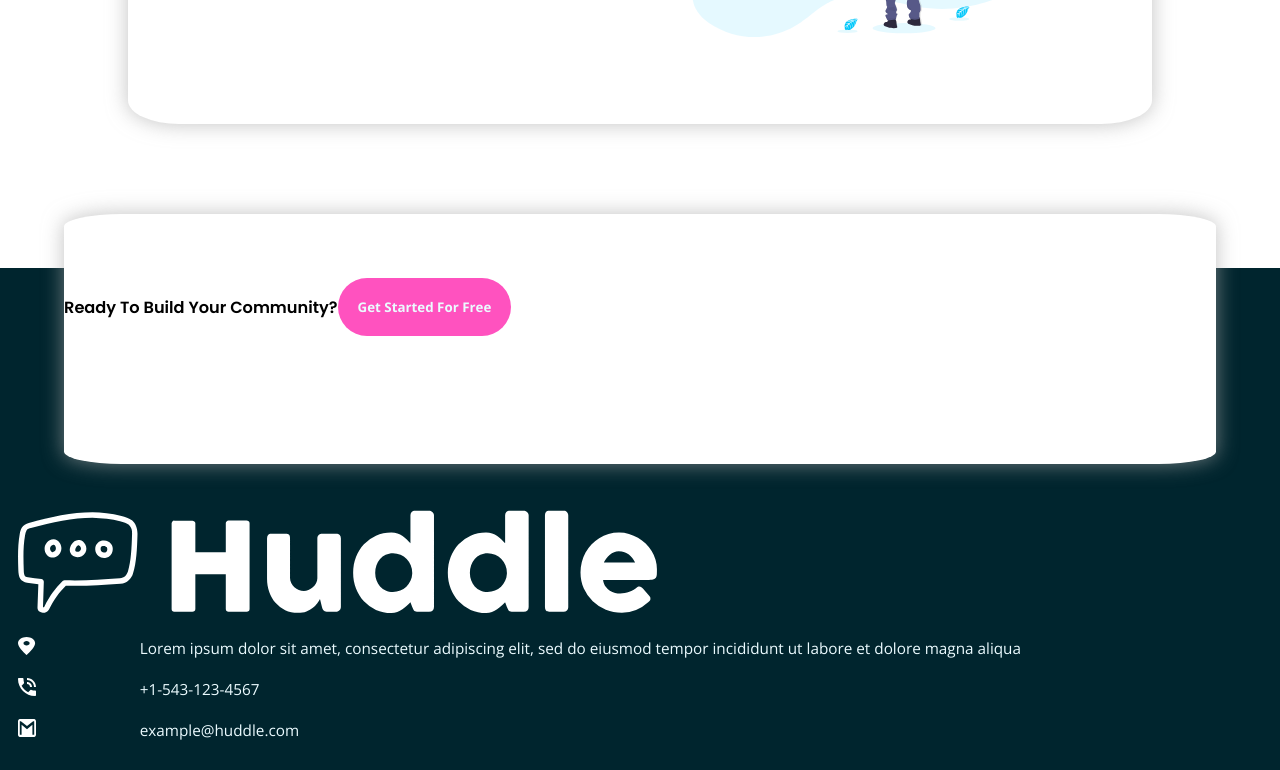
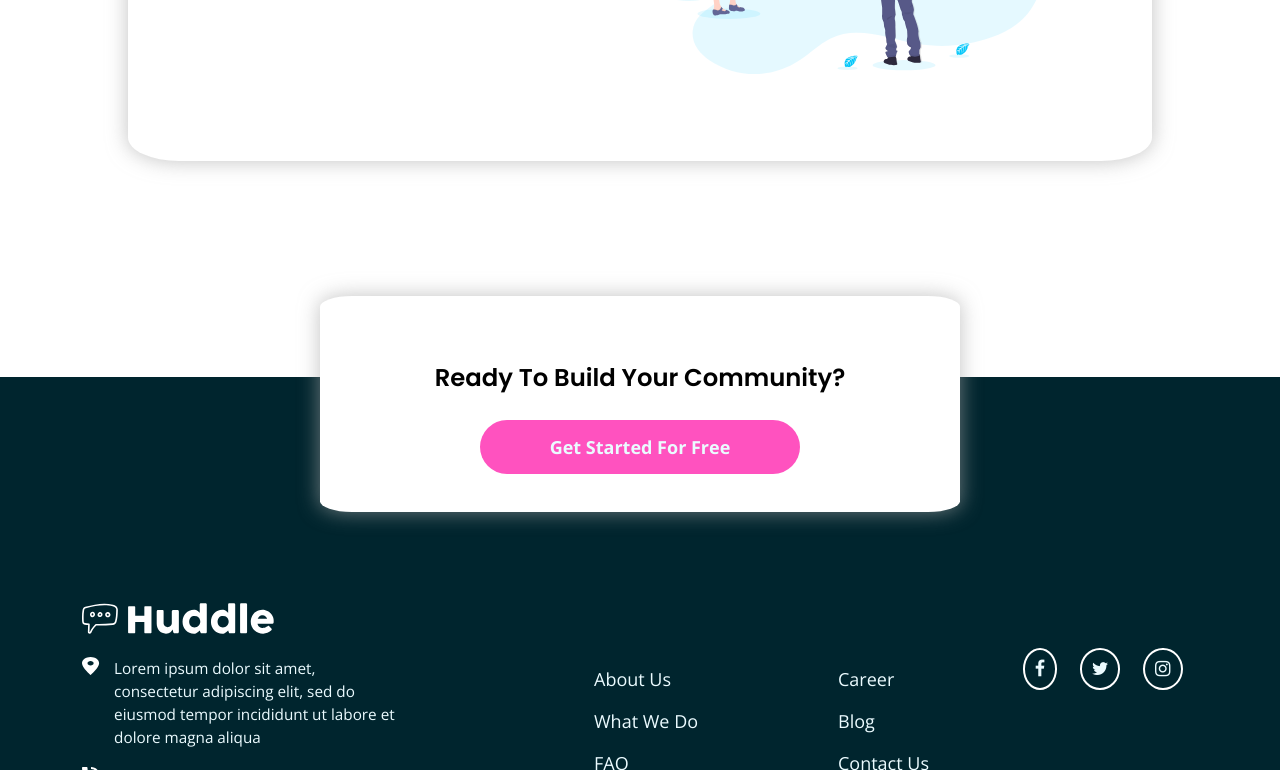
Before and after one commit to RyanWickham/Huddle-landing-page-with-alternating-feature-blocks, a plain HTML site: page index.html in a window 1280 px wide. Shown: the part 2030-2800 px from the top of the page. Drawn offline with nearby package versions, Linux system fonts and the light colour scheme.

Commit message:
finish desktop layout

```diff
--- a/index.html
+++ b/index.html
@@ -126,21 +126,19 @@
           </section>
         </div>
 
-        <div class="footer-quick-link">
         <div class='link-group-1'>
-            <section>About</section>
-            <section>Us</section>
+          <section>About Us</section>
           <section>What We Do</section>
           <section>FAQ</section>
         </div>
 
-          <div clas='link-group-2'>
+        <div class='link-group-2'>
           <section>Career</section>
           <section>Blog</section>
           <section>Contact Us</section>
         </div>
-        </div>
 
+        <div class='footer-social-columns'>
         <div class="footer-social-icons">
           <i class="fa fa-facebook-f fa-1x"></i>
           <i class="fa fa-twitter fa-1x"></i>
@@ -149,6 +147,7 @@
 
         <div class='copyright-info'>
             &copy; Copyright 2018 Huddle. All rights reserved.
+        </div>
         </div>
       </div>
 
--- a/styles.css
+++ b/styles.css
@@ -125,7 +125,12 @@ header {
     }
 
     .top-section-content img {
-        margin: auto 0 auto auto;
+        margin: auto 0 auto 6em;
+        width: 100%;
+    }
+
+    .top-section-content button {
+        font-size: 1rem;
     }
 }
 
@@ -176,6 +181,23 @@ header {
     width: 90%;
 }
 
+@media only screen and (min-width: 1000px) {
+    #buildYourCommunity {
+        display: flex;
+        flex-direction: column;
+        width: 50%;
+        padding: 3% 0;
+        font-size: 1.5em;
+    }
+
+    #buildYourCommunity > button {
+        width: 50%;
+        margin: 0 auto;
+        height: 3rem;
+        font-size: 1rem;
+    }
+}
+
 /****** Footer *****/
 
 footer {
@@ -187,6 +209,10 @@ footer {
     font-weight: 400;
     margin: 0;
     padding: 0;
+
+    /*fixes so footer is always connected to bottom*/
+    /*has white space under footer without, why????*/
+    padding-bottom: 0.1em;
 }
 
 .footer-content {
@@ -219,7 +245,7 @@ footer section p {
    margin: 0 auto 0 0;
 }
 
-.footer-quick-link {
+.link-group-1 {
     margin-top: 2.5em;
 }
 
@@ -247,3 +273,42 @@ footer section p {
 .attribution a {
     color: hsl(322, 100%, 66%);
 }
+
+@media only screen and (min-width: 1000px) {
+    .footer-content {
+        display: flex;
+        align-content: center;
+    }
+
+    .footer-contact-info {
+        width: 30%;
+        padding: 0 5%;
+        margin: auto 0;
+    }
+
+    .link-group-1 {
+        margin: auto 0;
+        width: 10em;
+        padding-left: 5%;
+    }
+
+    .link-group-2 {
+        margin: auto 0;
+        padding-left: 5%;
+    }
+
+    .footer-social-columns {
+        margin: auto auto;
+
+    }
+
+    .footer-social-icons {
+        margin-bottom: 5em;
+        text-align: left;
+    }
+
+    .copyright-info {
+        position: relative;
+        bottom: 0;
+    }
+}
```
Lines whose indentation alone changed are shown as unchanged.
